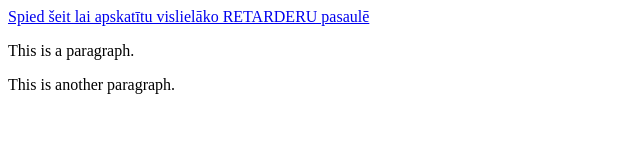
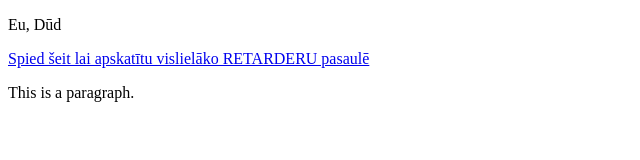
Before and after one commit to L0renco/L0renco.github.io, a plain HTML site: page index.html in a window 1280 px wide. Shown: the whole page, without its empty margins (0-640 px from the left). Drawn offline with Linux system fonts and the light colour scheme.

Commit message:
Update index.html

```diff
--- a/index.html
+++ b/index.html
@@ -2,10 +2,12 @@
 <html>
 <body>
 
+<p>Eu, Dūd</p>
+
 <a href="dudaretarders.html">Spied šeit lai apskatītu vislielāko RETARDERU pasaulē</a>
 
 <p>This is a paragraph.</p>
-<p>This is another paragraph.</p>
+
 
 
 </body>
```
